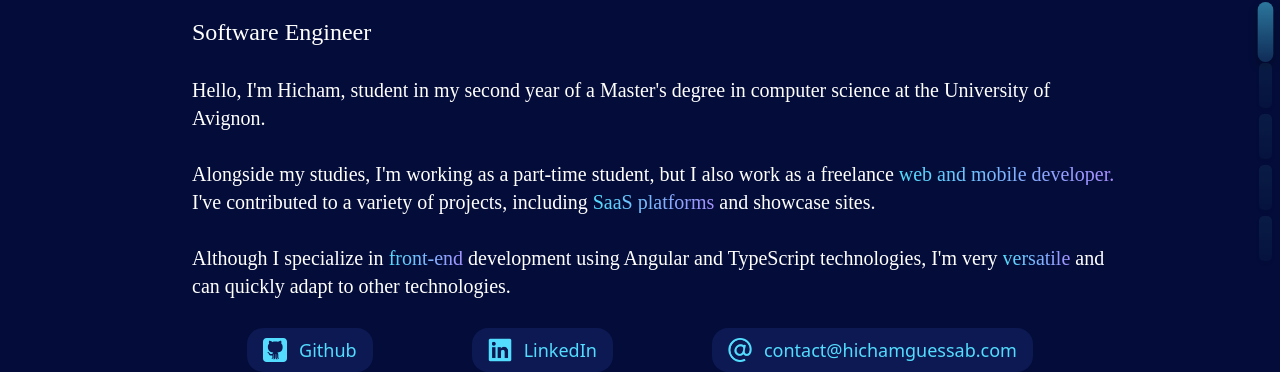
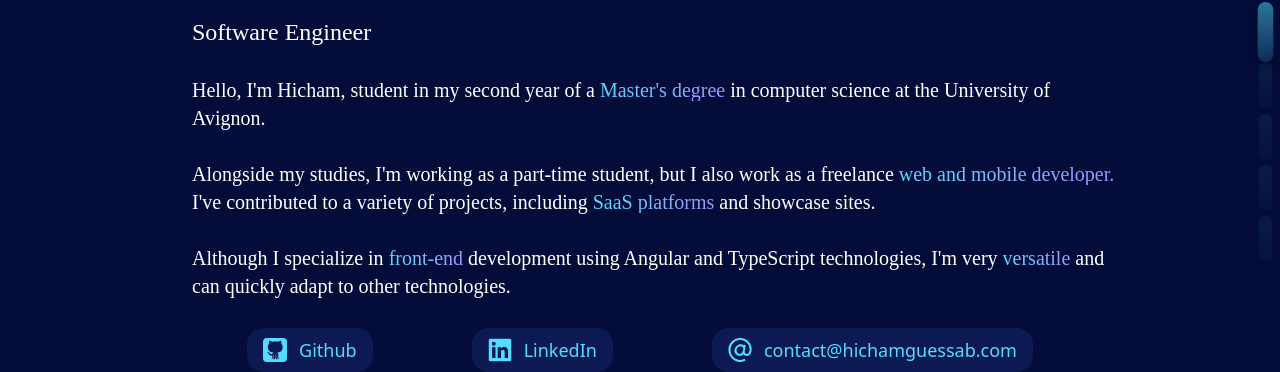
Before and after one commit to HichamGuessab/portfolio, an Angular app: page / in a window 1280 px wide. Shown: the part 266-638 px from the top of the page. Built offline with nearby package versions, Linux system fonts and the light colour scheme.

Commit message:
change some details

```diff
--- a/src/app/components/experience-section/experience-section.component.html
+++ b/src/app/components/experience-section/experience-section.component.html
@@ -1,6 +1,6 @@
 <div class="mb-12 flex gap-5 place-self-center">
   <img
-    [src]="BlueImage.Technology"
+    [src]="BlueImage.Work"
     alt="Experiences"
     class="h-14 w-14 place-self-center"
   />
--- a/src/app/components/profile-section/profile-section.component.html
+++ b/src/app/components/profile-section/profile-section.component.html
@@ -12,7 +12,7 @@
   </p>
 </div>
 <p class="pl-5 md:pl-8 font-analogue font-light sm:text-lg md:text-xl">
-  Hello, I'm Hicham, student in my second year of a Master's degree in computer
+  Hello, I'm Hicham, student in my second year of a <strong class="bg-gradient-to-r from-lightBlue to-purple bg-clip-text text-transparent">Master's degree</strong> in computer
   science at the University of Avignon.
   <br />
   <br />
```
